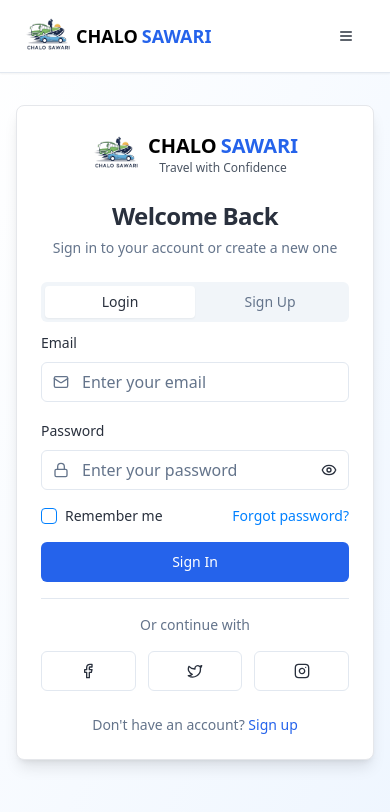
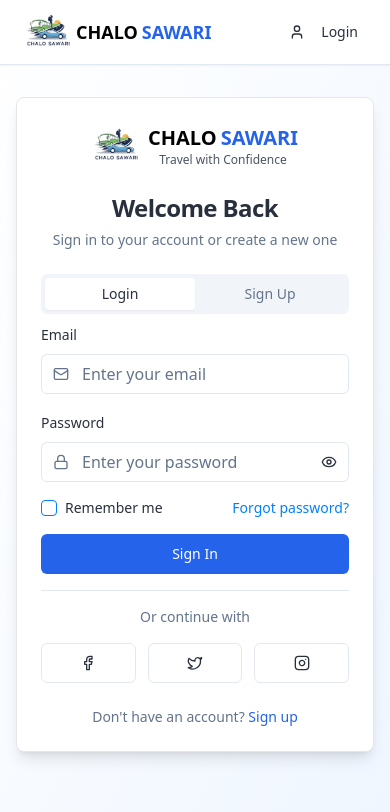
Before and after one commit to ajaypanchal761/chalosawarii, a React (Vite) app: page /auth in a window 390 px wide. Shown: the top 812 px of the page. Built offline with nearby package versions, Linux system fonts and the light colour scheme.

Commit message:
landing page completed

```diff
--- a/src/components/TopNavigation.tsx
+++ b/src/components/TopNavigation.tsx
@@ -1,16 +1,9 @@
 import { Button } from "@/components/ui/button";
-import { ChevronDown, Globe, HelpCircle, User, Phone, Menu, X } from "lucide-react";
+import { ChevronDown, Globe, HelpCircle, User, Phone } from "lucide-react";
 import busLogo from "@/assets/BusLogo.png";
-import { useState } from "react";
 import { Link } from "react-router-dom";
 
 const TopNavigation = () => {
-  const [isMobileMenuOpen, setIsMobileMenuOpen] = useState(false);
-
-  const handleLoginClick = () => {
-    setIsMobileMenuOpen(false);
-  };
-
   return (
     <nav className="w-full bg-white shadow-sm border-b">
       <div className="container mx-auto px-4">
@@ -78,46 +71,16 @@ const TopNavigation = () => {
             </Button>
           </div>
 
-          {/* Mobile Menu Button */}
+          {/* Mobile Login Button */}
           <div className="md:hidden">
-            <Button
-              variant="ghost"
-              size="icon"
-              onClick={() => setIsMobileMenuOpen(!isMobileMenuOpen)}
-              className="w-14 h-14"
-            >
-              {isMobileMenuOpen ? <X className="w-9 h-9" /> : <Menu className="w-9 h-9" />}
-            </Button>
+            <Link to="/auth">
+              <Button variant="ghost" className="text-foreground">
+                <User className="w-5 h-5 mr-2" />
+                Login
+              </Button>
+            </Link>
           </div>
         </div>
-
-        {/* Mobile Menu */}
-        {isMobileMenuOpen && (
-          <div className="md:hidden border-t border-gray-200 py-4">
-            <div className="flex flex-col space-y-4">
-              <Button variant="ghost" className="justify-start font-medium">
-                My Bookings
-              </Button>
-              <Button variant="ghost" className="justify-start font-medium">
-                Track Vehicle
-              </Button>
-              <Button variant="ghost" className="justify-start font-medium">
-                Offers
-              </Button>
-              <div className="flex flex-col space-y-2 pt-4 border-t">
-                <Link to="/auth" className="w-full" onClick={handleLoginClick}>
-                  <Button variant="ghost" className="justify-start w-full">
-                    <User className="w-4 h-4 mr-2" />
-                    Login/Signup
-                  </Button>
-                </Link>
-                <Button className="bg-blue-600 text-white hover:bg-blue-700">
-                  Download App
-                </Button>
-              </div>
-            </div>
-          </div>
-        )}
       </div>
     </nav>
   );
```
